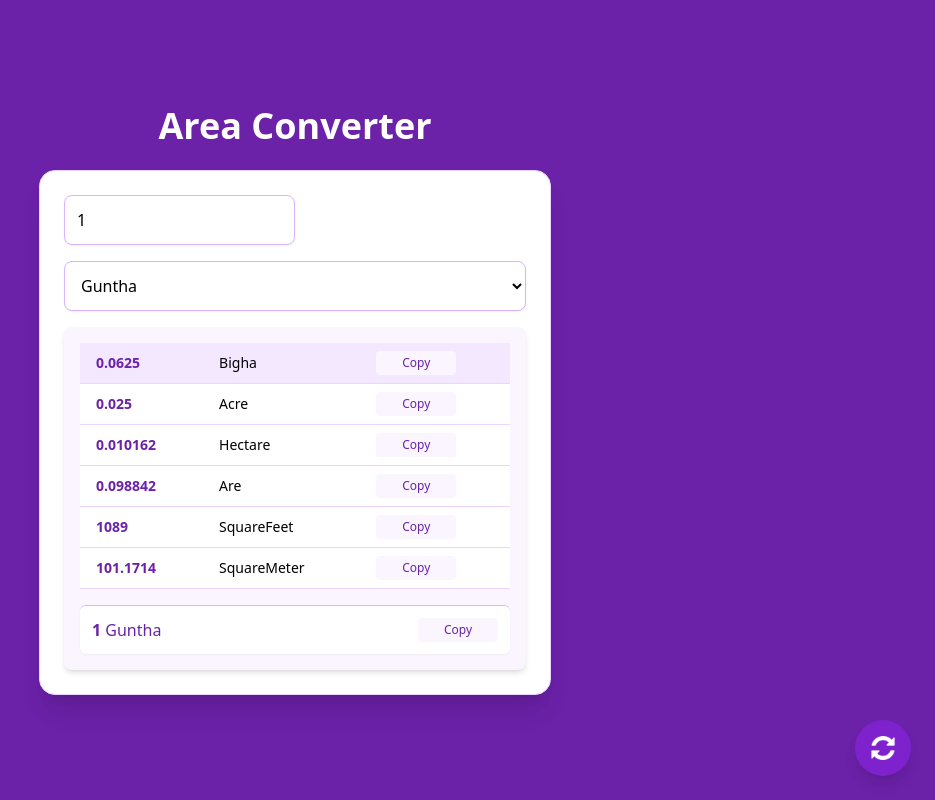
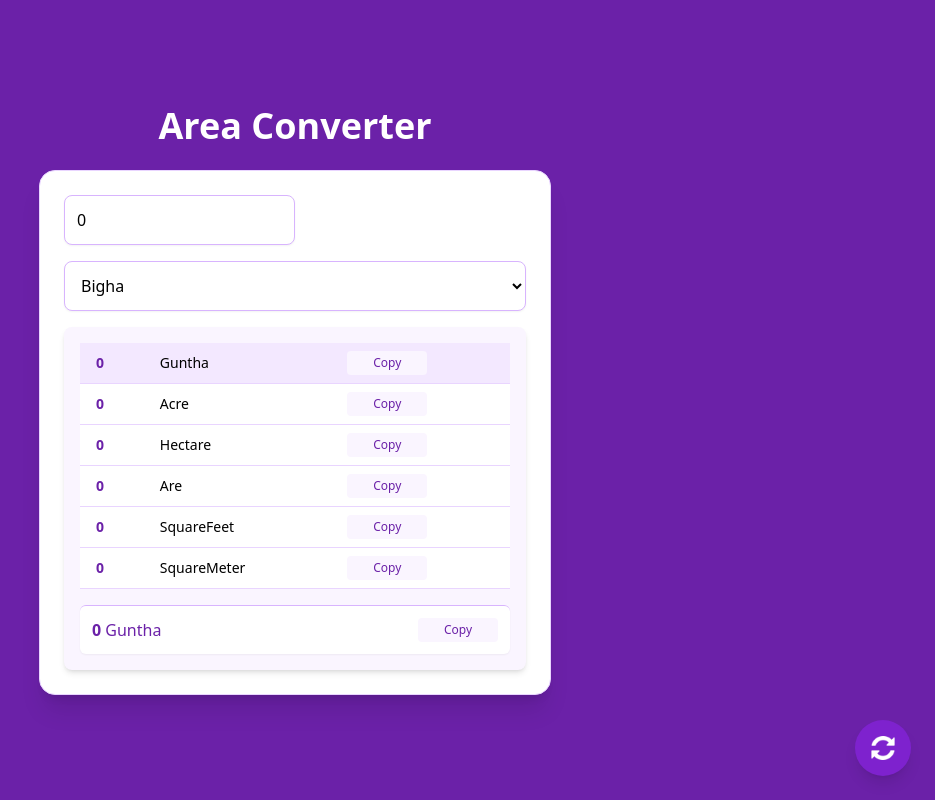
Before and after one commit to Murlidhar08/Area-Converter, a React (Vite) app: page /single in a window 1280 px wide. Both pictures are taken after a click on the button 1228 px from the left and 748 px from the top of the page. Shown: the whole page, without its empty margins (345-1280 px from the left). Built offline with nearby package versions, Linux system fonts and the light colour scheme.

Commit message:
Task #09: Preserve Selection fix

```diff
--- a/src/pages/AreaConverterMultiple.tsx
+++ b/src/pages/AreaConverterMultiple.tsx
@@ -86,12 +86,28 @@ const calculateCustomUnit = (h: number, r: number, sm: number): number => {
   return h * 98.425197 + r * 0.988421 + sm * 0.009882;
 };
 
+const enums = {
+  value: 'value',
+  fromUnit: 'fromUnit',
+  customH: 'customH',
+  customR: 'customR',
+  customSM: 'customSM'
+}
+
+const setLocalStorage = (key: string, value: any) => {
+  localStorage.setItem(key, value);
+};
+
+const getLocalStorage = (key: string): any => {
+  return localStorage.getItem(key);
+};
+
 export default function AreaConverterMultiple() {
-  const [value, setValue] = useState<number>(1);
-  const [fromUnit, setFromUnit] = useState<string>("Guntha");
-  const [customH, setCustomH] = useState<number>(0);
-  const [customR, setCustomR] = useState<number>(0);
-  const [customSM, setCustomSM] = useState<number>(0);
+  const [value, setValue] = useState<number>(Number(getLocalStorage(enums.value) ?? 1));
+  const [fromUnit, setFromUnit] = useState<string>(getLocalStorage(enums.fromUnit) ?? "Guntha");
+  const [customH, setCustomH] = useState<number>(getLocalStorage(enums.customH) ?? 0);
+  const [customR, setCustomR] = useState<number>(getLocalStorage(enums.customR) ?? 0);
+  const [customSM, setCustomSM] = useState<number>(getLocalStorage(enums.customSM) ?? 0);
   const [copied, setCopied] = useState<string | null>(null);
   const [selectedUnit, setSelectedUnit] = useState<string | null>(null);
   const [selectedValue, setSelectedValue] = useState<number | null>(null);
@@ -108,7 +124,14 @@ export default function AreaConverterMultiple() {
       setSelectedUnit(defaultUnit);
       setSelectedValue(defaultValue);
     }
-  }, [fromUnit, value, customH, customR, customSM]);
+
+    // Preserve last vaule
+    setLocalStorage(enums.value, value);
+    setLocalStorage(enums.fromUnit, fromUnit);
+    setLocalStorage(enums.customH, customH);
+    setLocalStorage(enums.customR, customR);
+    setLocalStorage(enums.customSM, customSM);
+  }, [value, fromUnit, customH, customR, customSM]);
 
   const convertArea = (targetUnit: keyof UnitConversion): number => {
     if (fromUnit === "H.RA.SM") {
--- a/src/pages/AreaConverterSingle.tsx
+++ b/src/pages/AreaConverterSingle.tsx
@@ -1,4 +1,4 @@
-import { useState } from "react";
+import { useState, useEffect } from "react";
 import { motion } from "framer-motion";
 import { useNavigate } from "react-router-dom";
 
@@ -82,11 +82,33 @@ const unitDetails: UnitDetails = {
   },
 };
 
+const enums = {
+  value: 'value',
+  fromUnit: 'fromUnit',
+  toUnit: 'toUnit',
+}
+
+const setLocalStorage = (key: string, value: any) => {
+  localStorage.setItem(key, value);
+};
+
+const getLocalStorage = (key: string): any => {
+  return localStorage.getItem(key);
+};
+
+
 export default function AreaConverterSingle() {
-  const [value, setValue] = useState<number>(1);
-  const [fromUnit, setFromUnit] = useState<keyof UnitDetails>("Bigha");
-  const [toUnit, setToUnit] = useState<keyof UnitDetails>("Guntha");
+  const [value, setValue] = useState<number>(Number(getLocalStorage(enums.value)) ?? 1);
+  const [fromUnit, setFromUnit] = useState<keyof UnitDetails>(getLocalStorage(enums.fromUnit) ?? "Bigha");
+  const [toUnit, setToUnit] = useState<keyof UnitDetails>(getLocalStorage(enums.toUnit) ?? "Guntha");
   const navigate = useNavigate();
+
+  useEffect(() => {
+    // Preserve last vaule
+    setLocalStorage(enums.value, value);
+    setLocalStorage(enums.fromUnit, fromUnit);
+    setLocalStorage(enums.toUnit, toUnit);
+  }, [value, fromUnit, toUnit]);
 
   const convertArea = (): number => {
     return Number((value * unitDetails[fromUnit][toUnit]).toFixed(6));
```
